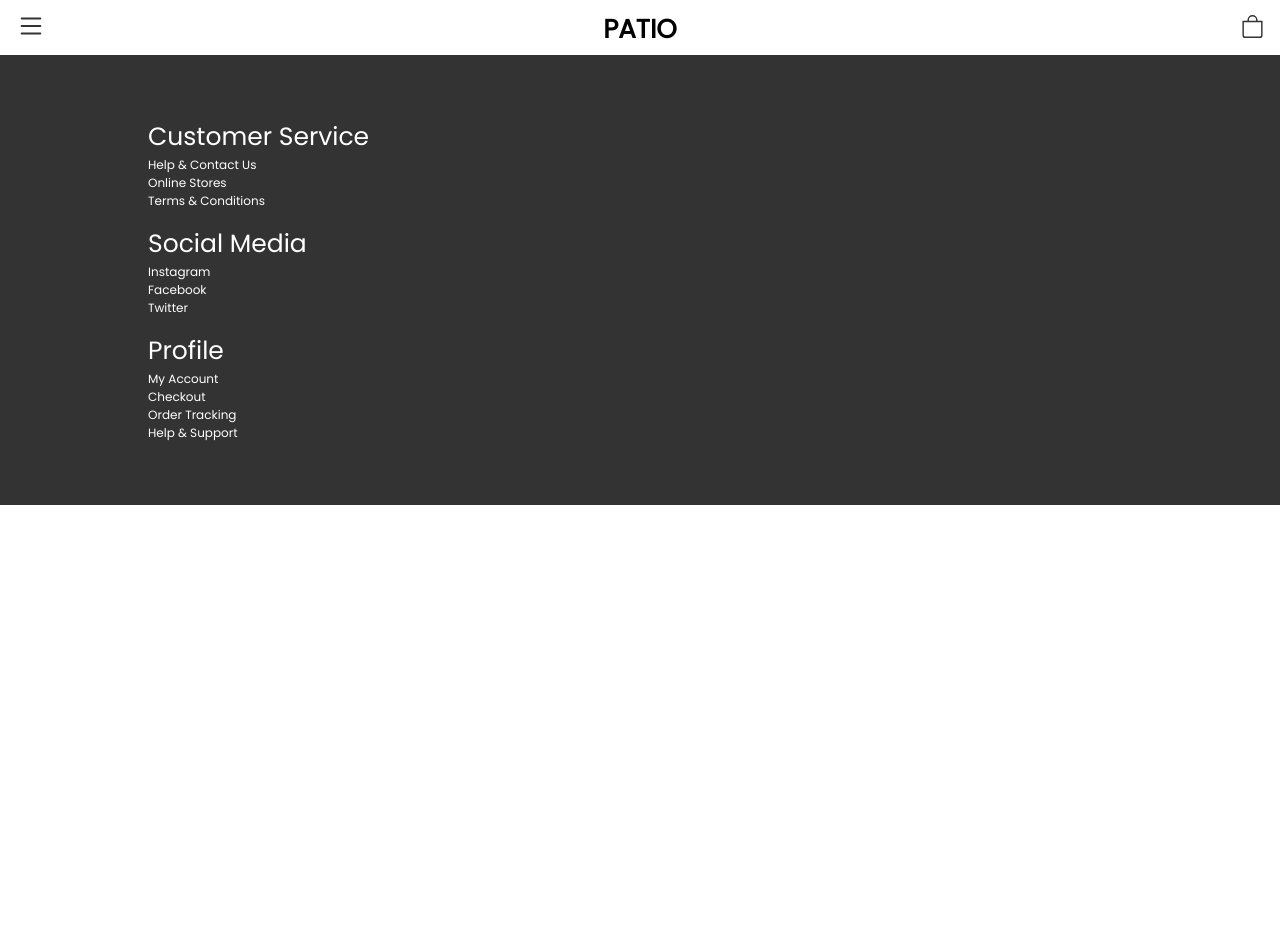
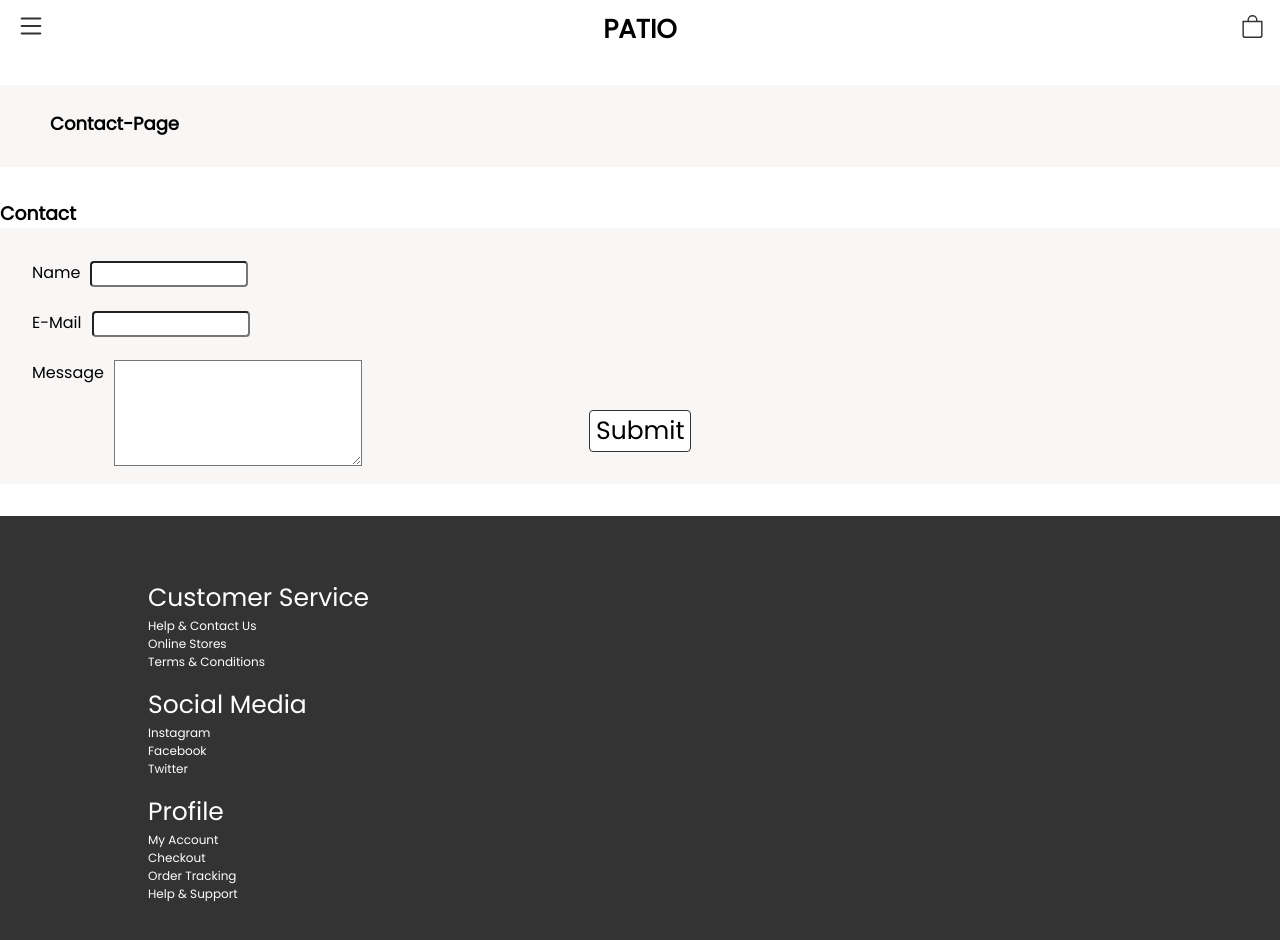
Before and after one commit to aldobasicarnel/ReactWebApp, a React (Create React App) app in the folder react-web-shop/: page /contact in a window 1280 px wide. Shown: the top 940 px of the page. Before the commit the page ends 800 px from the top, so only its background shows below. Built offline with nearby package versions, Linux system fonts and the light colour scheme.

Commit message:
Creating contact page

```diff
--- a/react-web-shop/src/App.js
+++ b/react-web-shop/src/App.js
@@ -9,6 +9,7 @@ import WallClock from "./Components/HomePage/Slider/images/wall-clock.jpeg";
 import LaptopBag from "./Components/HomePage/Slider/images/laptop-bag.jpeg";
 import Lamp from "./Components/HomePage/Slider/images/lamp.png";
 import AboutPage from "./Components/AboutPage/AboutPage";
+import Contact from "./Components/ContactPage/Contact";
 
 const images = [
   { id: 1, img: WallClock, title: "Wall clock", price: 250 },
@@ -30,6 +31,9 @@ function App(props) {
         <Route path="/about-us">
           <AboutPage />
         </Route>
+        <Route path="/contact">
+          <Contact />
+        </Route>
       </main>
       <div className="footer-wrap">
         <Footer />
--- a/react-web-shop/src/Components/ContactPage/Contact.js
+++ b/react-web-shop/src/Components/ContactPage/Contact.js
@@ -1,7 +1,14 @@
+import ShopTitle from "../ShopTitle/ShopTItle";
+import ContactForm from "./ContactForm/ContactForm";
+
 const ContactPage = () => {
   return (
     <div>
-      <h3>Contact</h3>
+      <ShopTitle title={`Contact`} />
+      <div>
+        <h3>Contact</h3>
+        <ContactForm />
+      </div>
     </div>
   );
 };
--- /dev/null
+++ b/react-web-shop/src/Components/ContactPage/ContactForm/ContactForm.css
@@ -0,0 +1,35 @@
+form {
+  background-color: rgb(234, 224, 226, 0.3);
+  padding: 2rem;
+  margin-bottom: 2rem;
+}
+.form-control {
+  overflow: auto;
+  margin: 1rem;
+  width: 100%;
+  height: 50px;
+  background-color: transparent;
+  margin: auto;
+}
+.form-control label {
+  margin-right: 10px;
+  background-color: transparent;
+}
+
+.form-control input {
+  width: 150px;
+  height: 20px;
+  border-radius: 4px;
+}
+.form-control textarea {
+  position: absolute;
+  height: 100px;
+}
+
+.form-actions {
+  border: 1px solid var(--secondary-list-color);
+  border-radius: 4px;
+  margin: auto;
+  width: 100px;
+  text-align: center;
+}
--- /dev/null
+++ b/react-web-shop/src/Components/ContactPage/ContactForm/ContactForm.js
@@ -0,0 +1,85 @@
+import { useState } from "react";
+import "./ContactForm.css";
+
+const ContactForm = () => {
+  const [enteredName, setEnteredName] = useState("");
+  const [enteredEmail, setEnteredEmail] = useState("");
+  const [enteredMessage, setEnteredMessage] = useState("");
+  const [isValid, setIsValid] = useState(true);
+
+  const nameInputChangeHandler = (event) => {
+    setEnteredName(event.target.value);
+  };
+
+  const emailInputChangeHandler = (event) => {
+    setEnteredEmail(event.target.value);
+  };
+
+  const messageInputChangeHandler = (event) => {
+    setEnteredMessage(event.target.value);
+  };
+
+  const formSubmissionHandler = (event) => {
+    event.preventDefault();
+
+    if (
+      enteredName.trim() === "" &&
+      enteredEmail.trim() === "" &&
+      enteredMessage.trim() === ""
+    ) {
+      setIsValid(false);
+      return;
+    }
+
+    setIsValid(true);
+
+    console.log(enteredName);
+    console.log(enteredEmail);
+    console.log(enteredMessage);
+
+    setEnteredName("");
+    setEnteredEmail("");
+    setEnteredMessage("");
+  };
+
+  const InputClasses = isValid ? "form-control" : "form-control invalid";
+
+  return (
+    <form onSubmit={formSubmissionHandler}>
+      <div className={InputClasses}>
+        <label>Name</label>
+        <input
+          type="text"
+          id="name"
+          valiue={enteredName}
+          onChange={nameInputChangeHandler}
+        />
+        {!isValid && <p>Name must be not empty</p>}
+      </div>
+      <div className={InputClasses}>
+        <label>E-Mail</label>
+        <input
+          type="email"
+          id="email"
+          value={enteredEmail}
+          onChange={emailInputChangeHandler}
+        />
+        {!isValid && <p>Email must be not empty</p>}
+      </div>
+      <div className={InputClasses}>
+        <label>Message</label>
+        <textarea
+          value={enteredMessage}
+          onChange={messageInputChangeHandler}
+          id="message"
+        />
+        {!isValid && <p>Message must be not empty</p>}
+      </div>
+      <div className="form-actions">
+        <button>Submit</button>
+      </div>
+    </form>
+  );
+};
+
+export default ContactForm;
--- a/react-web-shop/src/Components/HomePage/NavBar/NavBar.js
+++ b/react-web-shop/src/Components/HomePage/NavBar/NavBar.js
@@ -64,13 +64,13 @@ const NavBar = () => {
               +
             </button>
             <div className={`drop-menu ${!showPhoneList ? "active" : ""}`}>
-              <Link className="link" to="#">
+              <Link className="link" to="/shop">
                 TV
               </Link>
-              <Link className="link" to="#">
+              <Link className="link" to="/shop">
                 Sofas
               </Link>
-              <Link className="link" to="/">
+              <Link className="link" to="/shop">
                 Desks
               </Link>
             </div>
@@ -79,7 +79,7 @@ const NavBar = () => {
             <Link to="/about-us">About</Link>
           </li>
           <li>
-            <Link to="/">Contact</Link>
+            <Link to="/contact">Contact</Link>
           </li>
         </ul>
       </div>
--- a/react-web-shop/src/Components/ShopPage/SortingElements/Sorting.css
+++ b/react-web-shop/src/Components/ShopPage/SortingElements/Sorting.css
@@ -5,7 +5,7 @@
 .main {
   display: flex;
   flex-direction: row;
-  width: 110px;
+  width: 80px;
   background-color: (--primary-color);
   border: 1px solid var(--secondary-list-color);
   margin-left: auto;
--- a/react-web-shop/src/Components/ShopPage/SortingElements/Sorting.js
+++ b/react-web-shop/src/Components/ShopPage/SortingElements/Sorting.js
@@ -14,7 +14,7 @@ const Sorting = () => {
   return (
     <div className="sort">
       <div className="main">
-        <button>Sorting by</button>
+        <button>Sort By</button>
       </div>
     </div>
   );
```
